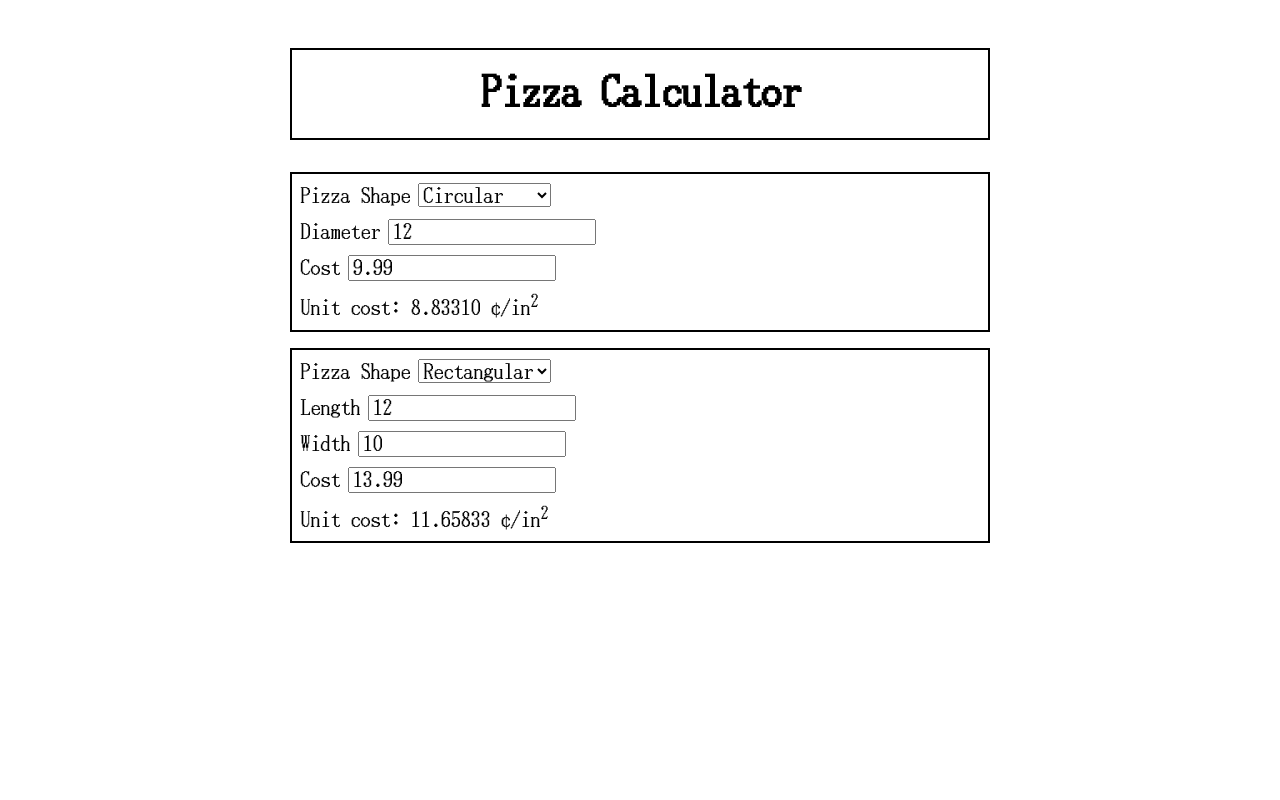
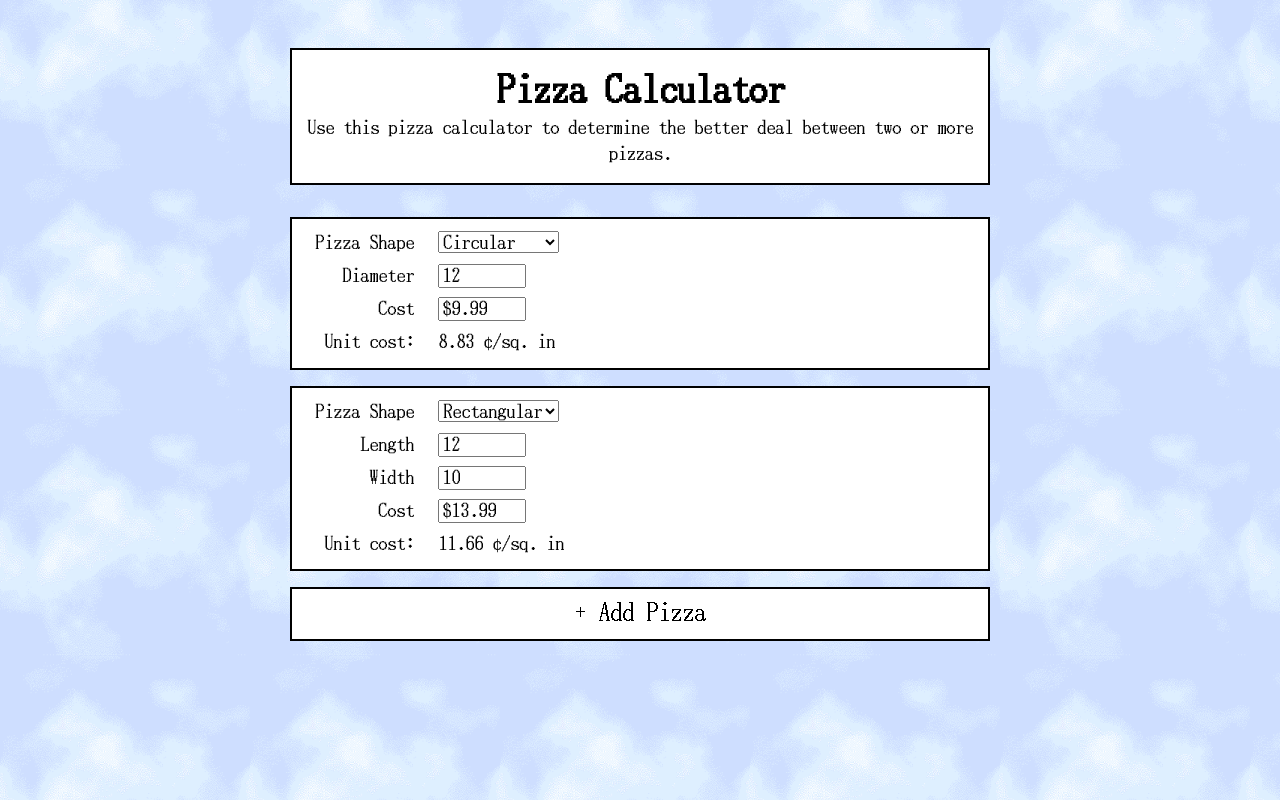
Before and after one commit to isaacmattern/personal-site, a Next.js app: page /tools/pizza-calculator in a window 1280 px wide. Built offline with nearby package versions, Linux system fonts and the light colour scheme.

Commit message:
Finishing touches on pizza calculator

```diff
--- a/src/app/css/globals.scss
+++ b/src/app/css/globals.scss
@@ -61,7 +61,7 @@ body {
 }
 
 .bg-pizza-calculator {
-  // background-image: url('/bg-images/pizza-bg.gif');
+  background-image: url('/bg-images/soft-sky.gif');
   min-height: 100vh;
   padding-top: 0.01px;
 }
--- a/src/app/tools/pizza-calculator/PizzaCalculator.scss
+++ b/src/app/tools/pizza-calculator/PizzaCalculator.scss
@@ -3,21 +3,37 @@
   max-width: 700px;
   margin: auto;
   font-family: 'ms-dos-ank24', sans-serif;
-  font-size: 20px;
+  font-size: 18px;
 
   input,
   option,
   select {
-    font-size: 20px;
+    font-size: 18px;
     font-family: 'ms-dos-ank24', sans-serif;
   }
 
-  h1 {
+  label,
+  .label {
+    display: inline-block;
+    min-width: 110px;
+    text-align: right;
+    padding-right: 16px;
+  }
+
+  input {
+    width: 80px;
+  }
+
+  .header {
     padding: 16px 8px;
     background-color: white;
     border: 2px solid black;
     text-align: center;
     margin: 32px auto;
+    > * {
+      margin: 0;
+      padding: 0;
+    }
   }
 
   .individual-pizza {
@@ -26,7 +42,7 @@
     display: flex;
     flex-direction: column;
     margin: 16px auto;
-    padding: 8px;
+    padding: 12px;
 
     label {
       margin-right: 8px;
@@ -35,6 +51,21 @@
     > *:not(:last-child) {
       margin-bottom: 8px;
     }
+  }
+
+  .add-pizza-button {
+    background-color: white;
+    border: 2px solid black;
+    font-size: 24px;
+    padding: 8px;
+    text-align: center;
+    :hover {
+      opacity: 70%;
+    }
+  }
+
+  .unit-cost {
+    padding-left: 8px;
   }
 
   /* Chrome, Safari, Edge */
--- /dev/null
+++ b/src/app/tools/pizza-calculator/components/CurrencyInput.tsx
@@ -0,0 +1,50 @@
+'use client'
+
+import { useRef } from 'react'
+
+type Props = {
+  index: number
+  valueCents: number
+  onChangeCents: (cents: number) => void
+}
+
+export function CurrencyInput({ index, valueCents, onChangeCents }: Props) {
+  const ref = useRef<HTMLInputElement>(null)
+
+  const formatter = new Intl.NumberFormat('en-US', {
+    style: 'currency',
+    currency: 'USD',
+    minimumFractionDigits: 2,
+    maximumFractionDigits: 2,
+  })
+
+  const displayValue = formatter.format(valueCents / 100)
+
+  const handleChange = (e: React.ChangeEvent<HTMLInputElement>) => {
+    const digits = e.target.value.replace(/\D/g, '')
+    const cents = digits === '' ? 0 : Number(digits)
+    onChangeCents(cents)
+
+    // Keep cursor at end (good enough for currency fields)
+    requestAnimationFrame(() => {
+      const el = ref.current
+      if (!el) return
+      const len = el.value.length
+      el.setSelectionRange(len, len)
+    })
+  }
+
+  return (
+    <>
+      <label htmlFor={'cost-' + { index }}>Cost</label>
+      <input
+        id={'cost-' + { index }}
+        ref={ref}
+        type="text"
+        inputMode="decimal"
+        value={displayValue}
+        onChange={handleChange}
+      />
+    </>
+  )
+}
--- a/src/app/tools/pizza-calculator/page.tsx
+++ b/src/app/tools/pizza-calculator/page.tsx
@@ -3,6 +3,7 @@
 import { useState } from 'react'
 import './../../css/globals.scss'
 import './PizzaCalculator.scss'
+import { CurrencyInput } from './components/CurrencyInput'
 
 type Pizza = {
   costInCents: number
@@ -12,52 +13,69 @@ type Pizza = {
   length?: number
 }
 
-function getUnitCost(pizza: Pizza) {
-  let unitPrice
-  if (pizza.shape == 'rectangular') {
-    const area = Number(pizza.width) * Number(pizza.length)
-    unitPrice = pizza.costInCents / area
-  } else {
-    const radius = Number(pizza.diameter) / 2
+function getUnitCost(pizza: Pizza): number | null {
+  if (pizza.shape === 'rectangular') {
+    if (!pizza.width || !pizza.length) return null
+    const area = pizza.width * pizza.length
+    return pizza.costInCents / area
+  }
+
+  if (pizza.shape === 'circular') {
+    if (!pizza.diameter) return null
+    const radius = pizza.diameter / 2
     const area = Math.PI * radius * radius
-    unitPrice = pizza.costInCents / area
+    return pizza.costInCents / area
   }
-  return unitPrice.toFixed(5)
+
+  return null
 }
 
 export default function PizzaCalculator() {
   const [pizzas, setPizzas] = useState<Pizza[]>([
-    {
-      costInCents: 999,
-      shape: 'circular',
-      diameter: 12,
-    },
-    {
-      costInCents: 1399,
-      shape: 'rectangular',
-      width: 10,
-      length: 12,
-    },
+    { costInCents: 999, shape: 'circular', diameter: 12 },
+    { costInCents: 1399, shape: 'rectangular', width: 10, length: 12 },
   ])
 
   const updatePizza = (index: number, updates: Partial<Pizza>) => {
-    setPizzas((prev) => prev.map((pizza, i) => (i === index ? { ...pizza, ...updates } : pizza)))
+    setPizzas((prev) =>
+      prev.map((pizza, i) =>
+        i === index
+          ? {
+              ...pizza,
+              ...updates,
+            }
+          : pizza
+      )
+    )
   }
 
   return (
     <body className="bg-pizza-calculator">
       <div className="pizza-calculator">
+        <div className="header">
           <h1>Pizza Calculator</h1>
+          <p>Use this pizza calculator to determine the better deal between two or more pizzas.</p>
+        </div>
 
-        <div className="data-entry-container">
-          {pizzas.map((pizza, i) => (
+        <div>
+          {pizzas.map((pizza, i) => {
+            const unitCost = getUnitCost(pizza)
+
+            return (
               <div className="individual-pizza" key={i}>
                 <div>
                   <label htmlFor={`shape-${i}`}>Pizza Shape</label>
                   <select
                     id={`shape-${i}`}
                     value={pizza.shape}
-                  onChange={(e) => updatePizza(i, { shape: e.target.value as Pizza['shape'] })}
+                    onChange={(e) =>
+                      updatePizza(i, {
+                        shape: e.target.value as Pizza['shape'],
+                        diameter: undefined,
+                        width: undefined,
+                        length: undefined,
+                      })
+                    }
                   >
                     <option value="circular">Circular</option>
                     <option value="rectangular">Rectangular</option>
@@ -70,8 +88,11 @@ export default function PizzaCalculator() {
                     <input
                       id={`diameter-${i}`}
                       type="number"
+                      min={0}
                       value={pizza.diameter ?? ''}
-                    onChange={(e) => updatePizza(i, { diameter: Number(e.target.value) })}
+                      onChange={(e) =>
+                        updatePizza(i, { diameter: Number(e.target.value) || undefined })
+                      }
                     />
                   </div>
                 )}
@@ -83,8 +104,11 @@ export default function PizzaCalculator() {
                       <input
                         id={`length-${i}`}
                         type="number"
+                        min={0}
                         value={pizza.length ?? ''}
-                      onChange={(e) => updatePizza(i, { length: Number(e.target.value) })}
+                        onChange={(e) =>
+                          updatePizza(i, { length: Number(e.target.value) || undefined })
+                        }
                       />
                     </div>
 
@@ -93,34 +117,50 @@ export default function PizzaCalculator() {
                       <input
                         id={`width-${i}`}
                         type="number"
+                        min={0}
                         value={pizza.width ?? ''}
-                      onChange={(e) => updatePizza(i, { width: Number(e.target.value) })}
+                        onChange={(e) =>
+                          updatePizza(i, { width: Number(e.target.value) || undefined })
+                        }
                       />
                     </div>
                   </>
                 )}
 
                 <div>
-                <label htmlFor={`cost-${i}`}>Cost</label>
-                <input
-                  id={`cost-${i}`}
-                  type="text"
-                  inputMode="decimal"
-                  value={(pizza.costInCents / 100).toFixed(2)}
-                  onChange={(e) => {
-                    const dollars = Number(e.target.value)
-                    if (!Number.isNaN(dollars)) {
-                      updatePizza(i, { costInCents: Math.round(dollars * 100) })
-                    }
-                  }}
+                  <CurrencyInput
+                    index={i}
+                    valueCents={pizza.costInCents}
+                    onChangeCents={(cents) => updatePizza(i, { costInCents: cents })}
                   />
                 </div>
 
                 <div>
-                Unit cost: {getUnitCost(pizza)} ¢/in<sup>2</sup>
+                  <span className="label">Unit cost: </span>
+                  {unitCost !== null ? (
+                    <>
+                      <span className="unit-cost">{unitCost.toFixed(2)} ¢/sq. in</span>
+                    </>
+                  ) : (
+                    <span className="unit-cost">Enter valid dimensions</span>
+                  )}
                 </div>
               </div>
-          ))}
+            )
+          })}
+          <div
+            className="add-pizza-button"
+            onClick={() =>
+              setPizzas([
+                ...pizzas,
+                {
+                  shape: 'circular',
+                } as Pizza,
+              ])
+            }
+          >
+            <span>+ Add Pizza</span>
+          </div>
         </div>
       </div>
     </body>
```
Also changed, not shown: public/bg-images/soft-sky.gif (added). Lines whose indentation alone changed are shown as unchanged.
